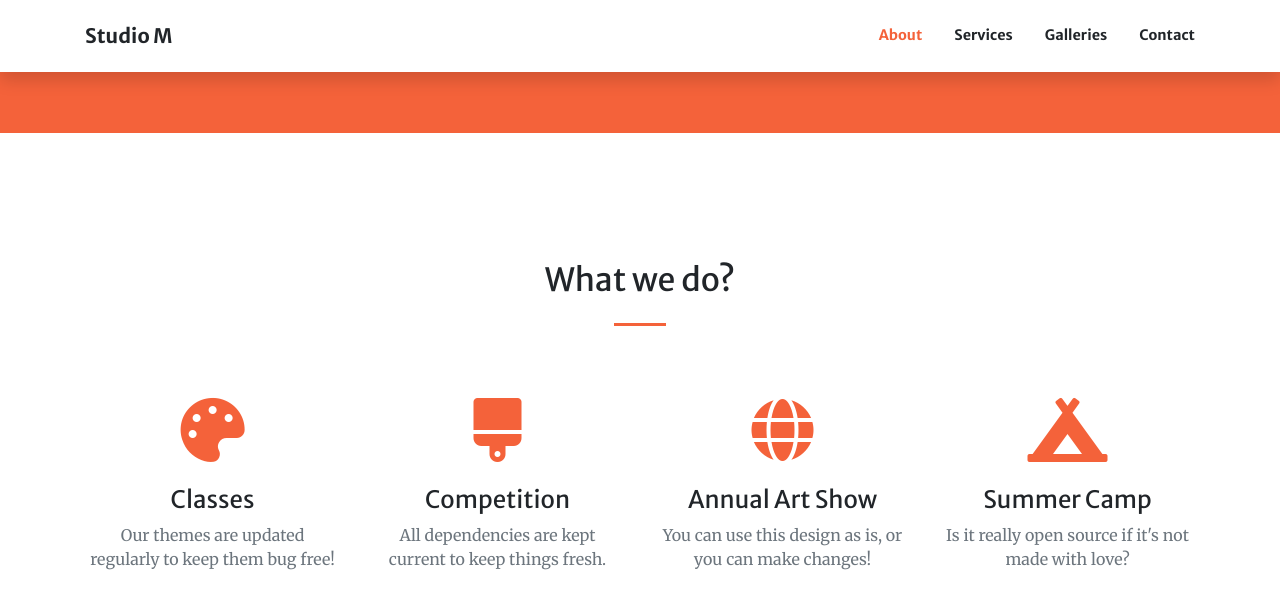
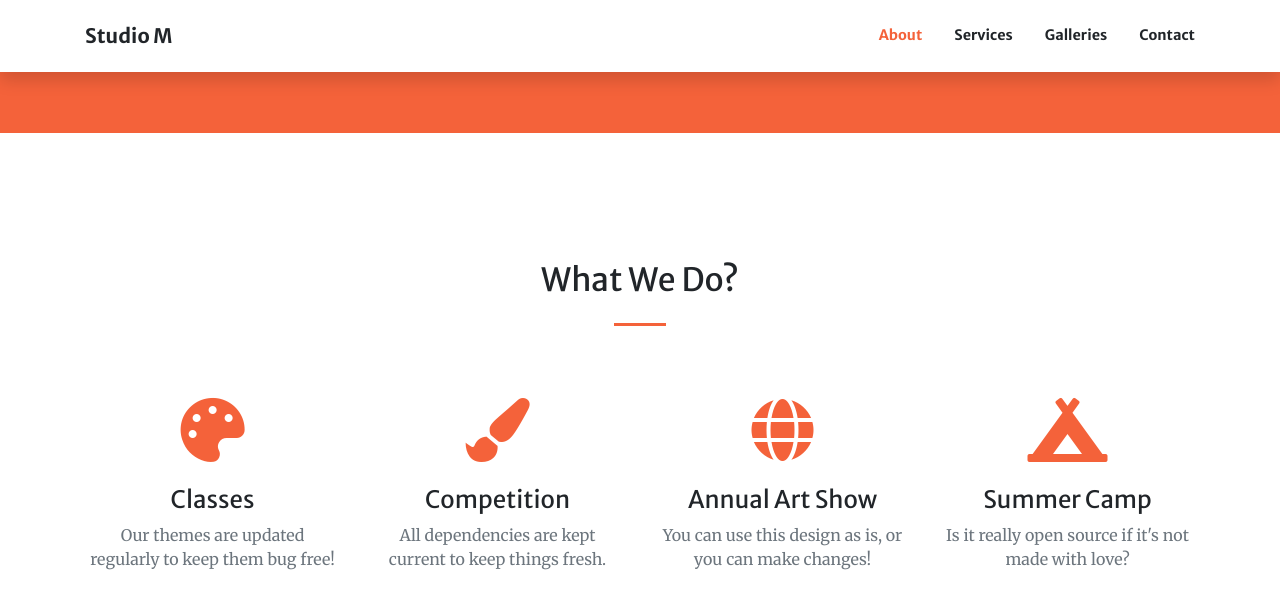
Before and after one commit to yourbf16/yourbf0820, a Jekyll site: the page built from _posts/2020-08-10-showcase-3.markdown, in a window 1280 px wide and 900 px high, scrolled down 1245 px, cut to the strip 0-675 px from the top of the window. Shown: the top 609 px of the strip. Built offline with Jekyll 4.4.1, drawn with Linux system fonts in a browser that asks for light colours.

Commit message:
Update services.html

```diff
--- a/_includes/services.html
+++ b/_includes/services.html
@@ -1,7 +1,7 @@
 <!-- Services Section -->
 <section class="page-section" id="services">
   <div class="container">
-    <h2 class="text-center mt-0">What we do?</h2>
+    <h2 class="text-center mt-0">What We Do?</h2>
     <hr class="divider my-4">
     <div class="row">
       <div class="col-lg-3 col-md-6 text-center">
@@ -14,7 +14,7 @@
       <div class="col-lg-3 col-md-6 text-center">
         <div class="mt-5">
           <!-- i class="fas fa-4x fa-laptop-code text-primary mb-4"></i-->
-          <i class="fas fa-4x fa-brush text-primary mb-4"></i>
+          <i class="fas fa-4x fa-paint-brush text-primary mb-4"></i>
           <h3 class="h4 mb-2">Competition</h3>
           <p class="text-muted mb-0">All dependencies are kept current to keep things fresh.</p>
         </div>
```
